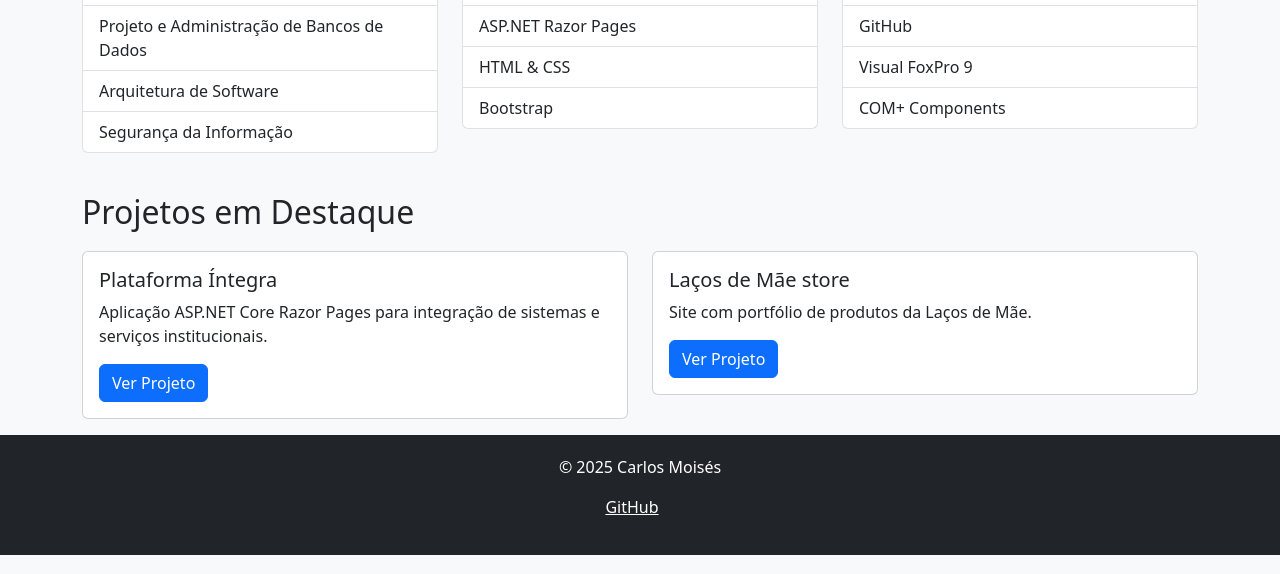
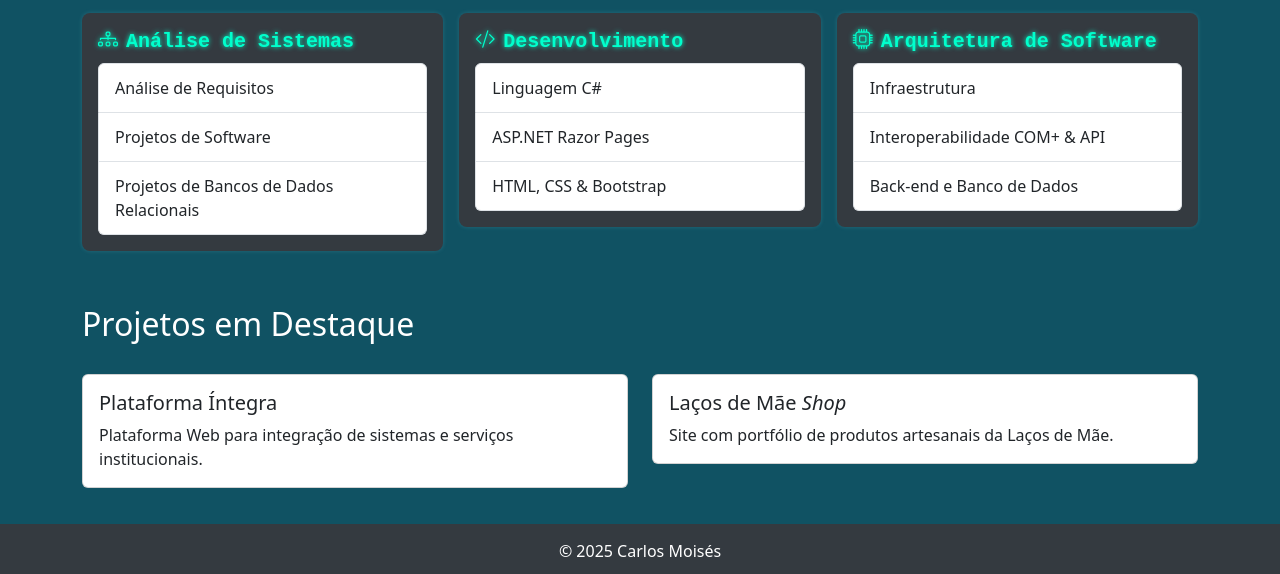
Before and after one commit to carlosmrw/carlosmrw.github.io, a plain HTML site: page index.html in a window 1280 px wide. Shown: the part 727-1301 px from the top of the page. Drawn offline with nearby package versions, Linux system fonts and the light colour scheme.

Commit message:
Add files via upload

```diff
--- a/index.html
+++ b/index.html
@@ -4,57 +4,33 @@
 <head>
     <meta charset="UTF-8">
     <meta name="viewport" content="width=device-width, initial-scale=1">
-    <title>Carlos MRW | Desenvolvedor .NET</title>
+    <title>Carlos Moisés | Analista e Desenvolvedor de Sistemas</title>
     <link href="https://cdn.jsdelivr.net/npm/bootstrap@5.3.2/dist/css/bootstrap.min.css" rel="stylesheet">
-    <style>
-        body {
-            background-color: #f8f9fa;
-        }
-
-        .hero {
-            background-color: #343a40;
-            color: white;
-            padding: 60px 0;
-            text-align: center;
-        }
-
-        .section-title {
-            margin-top: 40px;
-            margin-bottom: 20px;
-        }
-
-        .footer {
-            background-color: #212529;
-            color: white;
-            padding: 20px 0;
-            text-align: center;
-        }
-
-        .tech-icon {
-            font-size: 2rem;
-            margin-right: 10px;
-        }
-    </style>
+    <link rel="stylesheet" href="https://cdn.jsdelivr.net/npm/bootstrap-icons@1.10.5/font/bootstrap-icons.css">
+    <link rel="stylesheet" href="style.css">
 </head>
 
 <body>
 
     <!-- Hero Section -->
-    <section class="hero">
+    <section class="head">
         <div class="container">
+            <button id="toggleTheme" class="btn btn-outline-light btn-sm">🌗 Mudar Tema</button>
             <h1>Carlos Moisés</h1>
             <p class="lead">Full Stack Developer</p>
         </div>
     </section>
 
+    <div class="central">
+
         <!-- Sobre Mim -->
-    <section class="container">
+        <section class="container sobre-mim">
             <h2 class="section-title">Sobre Mim</h2>
             <p>Sou graduado em Análise e Desenvolvimento de Sistemas e em Matemática, com pós-graduação em Redes de
                 Computadores. Há mais de trinta anos atuo na análise e no desenvolvimento de software institucional,
-            acompanhando e participando ativamente da evolução tecnológica no ecossistema Microsoft — desde a era DOS,
-            com Clipper para desktop, e Windows, com Visual FoxPro e COM+ Components para desktop e web, até as modernas
-            soluções web baseadas na plataforma .NET.
+                acompanhando e participando ativamente da evolução tecnológica no ecossistema Microsoft — desde a era
+                DOS, com Clipper para desktop, e Windows, com Visual FoxPro e COM+ Components para desktop e web, até as
+                modernas soluções web baseadas na plataforma .NET.
             </p>
 
             <p>Meu foco sempre foi projetar software sólido, com arquiteturas bem definidas e componentes eficientes,
@@ -63,41 +39,46 @@
                 ASP.NET Razor Pages e C#.
             </p>
 
-        <p>Para mim, aprimorar-se, estudar e adotar novas tecnologias são responsabilidades inerentes ao trabalho de um
-            analista e desenvolvedor de sistemas. Minha capacidade autodidata, aliada ao raciocínio lógico-matemático,
-            permite-me compreender e estruturar requisitos de forma precisa e inovadora, viabilizando o desenvolvimento
-            de soluções robustas, escaláveis e de fácil manutenção.
+            <p>Para mim, aprimorar-se, estudar e adotar novas tecnologias são responsabilidades inerentes ao trabalho de
+                um analista e desenvolvedor de sistemas. Minha capacidade autodidata, aliada ao raciocínio
+                lógico-matemático, permite-me compreender e estruturar requisitos de forma precisa e inovadora,
+                viabilizando o desenvolvimento de soluções robustas, escaláveis e de fácil manutenção.
             </p>
-
         </section>
 
         <!-- Habilidades -->
         <section class="container">
             <h2 class="section-title">Habilidades Técnicas</h2>
-        <div class="row">
-            <div class="col-md-4">
+            <div class="row g-3">
+                <div class="col-lg-4 mb-4">
+                    <div class="tech-block">
+                        <h5 class="tech-title"><i class="bi bi-diagram-3 me-2"></i>Análise de Sistemas</h5>
                         <ul class="list-group">
-                    <li class="list-group-item">Análise e Projeto de Sistemas</li>
-                    <li class="list-group-item">Projeto e Administração de Bancos de Dados</li>
-                    <li class="list-group-item">Arquitetura de Software</li>
-                    <li class="list-group-item">Segurança da Informação</li>
+                            <li class="list-group-item">Análise de Requisitos</li>
+                            <li class="list-group-item">Projetos de Software</li>
+                            <li class="list-group-item">Projetos de Bancos de Dados Relacionais</li>
                         </ul>
                     </div>
-            <div class="col-md-4">
+                </div>
+                <div class="col-lg-4 mb-4">
+                    <div class="tech-block">
+                        <h5 class="tech-title"><i class="bi bi-code-slash me-2"></i>Desenvolvimento</h5>
                         <ul class="list-group">
-                    <li class="list-group-item">C#</li>
+                            <li class="list-group-item">Linguagem C#</li>
                             <li class="list-group-item">ASP.NET Razor Pages</li>
-                    <li class="list-group-item">HTML & CSS</li>
-                    <li class="list-group-item">Bootstrap</li>
+                            <li class="list-group-item">HTML, CSS & Bootstrap</li>
                         </ul>
                     </div>
-            <div class="col-md-4">
+                </div>
+                <div class="col-lg-4 mb-4">
+                    <div class="tech-block">
+                        <h5 class="tech-title"><i class="bi bi-cpu me-2"></i>Arquitetura de Software</h5>
                         <ul class="list-group">
-                    <li class="list-group-item">Testes Unitários</li>
-                    <li class="list-group-item">GitHub</li>
-                    <li class="list-group-item">Visual FoxPro 9</li>
-                    <li class="list-group-item">COM+ Components</li>
+                            <li class="list-group-item">Infraestrutura</li>
+                            <li class="list-group-item">Interoperabilidade COM+ & API</li>
+                            <li class="list-group-item">Back-end e Banco de Dados</li>
                         </ul>
+                    </div>
                 </div>
             </div>
         </section>
@@ -110,33 +91,48 @@
                     <div class="card mb-3">
                         <div class="card-body">
                             <h5 class="card-title">Plataforma Íntegra</h5>
-                        <p class="card-text">Aplicação ASP.NET Core Razor Pages para integração de sistemas e serviços
-                            institucionais.</p>
-                        <a href="#" class="btn btn-primary">Ver Projeto</a>
+                            <p class="card-text">Plataforma Web para integração de sistemas e serviços institucionais.</p>
                         </div>
                     </div>
                 </div>
                 <div class="col-md-6">
                     <div class="card mb-3">
                         <div class="card-body">
-                        <h5 class="card-title">Laços de Mãe store</h5>
-                        <p class="card-text">Site com portfólio de produtos da Laços de Mãe.</p>
-                        <a href="#" class="btn btn-primary">Ver Projeto</a>
+                            <h5 class="card-title">Laços de Mãe <i>Shop</i></h5>
+                            <p class="card-text">Site com portfólio de produtos artesanais da Laços de Mãe.</p>
                         </div>
                     </div>
                 </div>
             </div>
         </section>
+    </div>
 
     <!-- Rodapé -->
     <footer class="footer">
         <div class="container">
             <p>© 2025 Carlos Moisés</p>
             <p>
-                <a href="https://github.com/carlosmrw" class="text-white me-3">GitHub</a>
+                <a href="https://github.com/carlosmrw" class="text-white me-3">
+                    <i class="bi bi-github"></i> GitHub
+                </a>
+                <a href="https://www.linkedin.com/in/carloswanderley/" class="text-white" target="_blank">
+                    <i class="bi bi-linkedin"></i> LinkedIn
+                </a>
             </p>
+            <hr class="bg-light">
+            <blockquote class="blockquote text-light mt-3" style="font-style: italic;">
+                <p class="mb-3">Disse-lhe Jesus: "Eu sou o caminho, e a verdade, e a vida; ninguém vem ao Pai senão por mim."</p>
+                <footer class="blockquote-footer text-light">João 14:6</footer>
+            </blockquote>
         </div>
     </footer>
+
+    <script>
+        const btn = document.getElementById('toggleTheme');
+        btn.addEventListener('click', () => {
+            document.body.classList.toggle('dark-mode');
+        });
+    </script>
 
     <script src="https://cdn.jsdelivr.net/npm/bootstrap@5.3.2/dist/js/bootstrap.bundle.min.js"></script>
 </body>
--- /dev/null
+++ b/style.css
@@ -0,0 +1,108 @@
+body {
+    background-color: #f8f9fa;
+    transition: background-color 0.3s ease, color 0.3s ease;
+}
+
+.head {
+    background-color: #343a40;
+    color: white;
+    padding: 30px 0;
+    text-align: center;
+    position: relative;
+}
+
+#toggleTheme {
+    position: absolute;
+    top: 15px;
+    right: 15px;
+}
+
+h1 {
+    font-family: 'Fira Code', monospace;
+    font-size: 2.5rem;
+    letter-spacing: 1px;
+    color: #00ffcc;
+    text-shadow: 0 0 5px #00ffcc;
+}
+
+.sobre-mim p {
+    font-size: 1.1rem;
+    line-height: 1.7;
+}
+
+.central {
+    background-color: #105263;
+    padding: 20px;
+    color: #fff;
+    transition: background-color 0.3s ease;
+}
+
+.section-title {
+    margin-top: 30px;
+    margin-bottom: 30px;
+}
+
+.tech-block {
+    background-color: #343a40;
+    border-radius: 8px;
+    padding: 16px;
+    box-shadow: 0 0 4px rgba(123, 208, 223, 0.2);
+    transition: transform 0.3s ease, box-shadow 0.3s ease;
+}
+
+.tech-block:hover {
+    transform: translateY(-5px);
+    box-shadow: 0 4px 12px rgba(0, 255, 204, 0.3);
+}
+
+.tech-block .list-group-item {
+    padding: 0.75rem 1rem;
+}
+
+.tech-title {
+    font-family: 'Fira Code', monospace;
+    color: #00ffcc;
+    font-weight: bold;
+    text-shadow: 0 0 5px #00ffcc;
+    margin-bottom: 10px;
+}
+
+.footer {
+    background-color: #343a40;
+    color: white;
+    padding: 15px 0;
+    text-align: center;
+    transition: background-color 0.3s ease;
+}
+
+.footer blockquote {
+    font-size: 0.9rem;
+}
+
+.tech-icon {
+    font-size: 2rem;
+    margin-right: 10px;
+}
+
+/* Dark Mode */
+.dark-mode {
+    background-color: #121212;
+    color: #e0e0e0;
+}
+
+.dark-mode .central {
+    background-color: #1e1e1e;
+}
+
+.dark-mode .tech-block {
+    background-color: #2c2c2c;
+    box-shadow: 0 0 8px rgba(0, 255, 204, 0.2);
+}
+
+.dark-mode .footer {
+    background-color: #1e1e1e;
+}
+
+.dark-mode .head {
+    background-color: #1e1e1e;
+}
```
Lines whose indentation alone changed are shown as unchanged.
